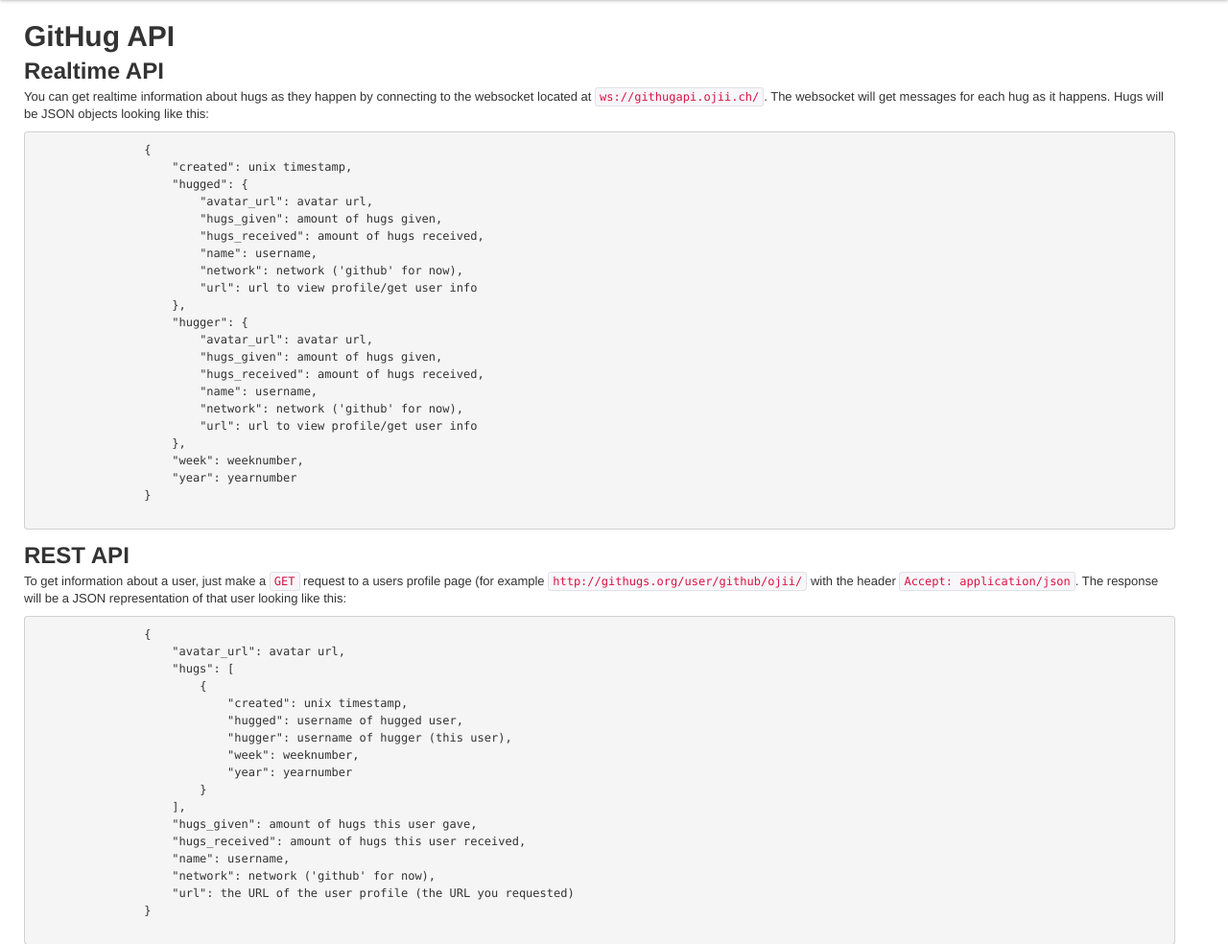
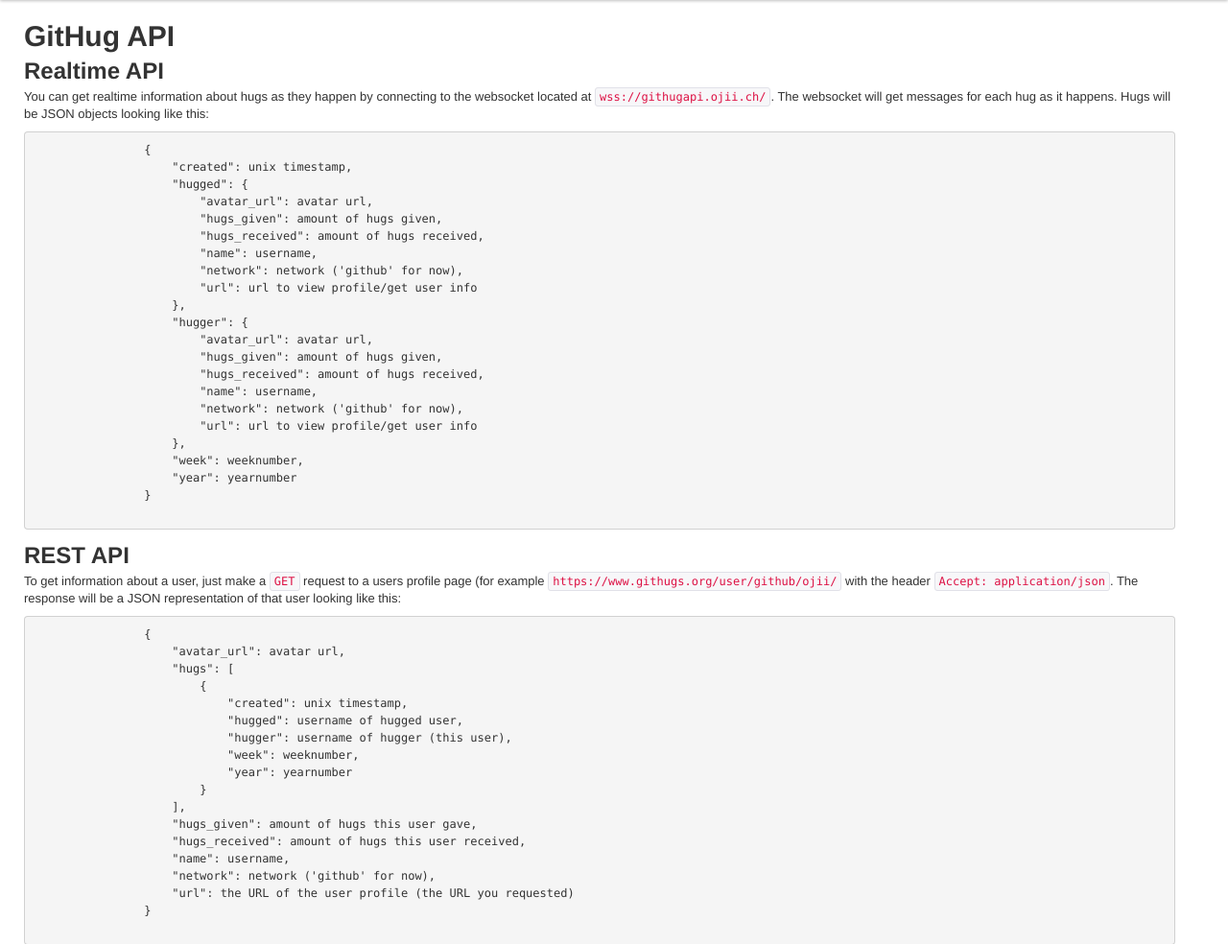
Before and after one commit to ojii/githug, a Python web app: template templates/api_docs.html in a window 1280 px wide. Shown: the part 40-1024 px from the top of the page at 96% size. Run offline with Jinja, Linux system fonts and the light colour scheme; the template is opened without the code that fills it, so the values that code supplies are empty.

Commit message:
udpated api docs to https/wss

```diff
--- a/templates/api_docs.html
+++ b/templates/api_docs.html
@@ -5,7 +5,7 @@
         <h2>Realtime API</h2>
         <p>
             You can get realtime information about hugs as they happen by connecting to the websocket located at
-            <code>ws://githugapi.ojii.ch/</code>. The websocket will get messages for each hug as it
+            <code>wss://githugapi.ojii.ch/</code>. The websocket will get messages for each hug as it
             happens. Hugs will be JSON objects looking like this:
             <pre>
                 {
@@ -34,7 +34,7 @@
         <h2>REST API</h2>
         <p>
             To get information about a user, just make a <code>GET</code> request to a users profile page (for example
-            <code>http://githugs.org/user/github/ojii/</code> with the header <code>Accept: application/json</code>.
+            <code>https://www.githugs.org/user/github/ojii/</code> with the header <code>Accept: application/json</code>.
             The response will be a JSON representation of that user looking like this:
             <pre>
                 {
```
